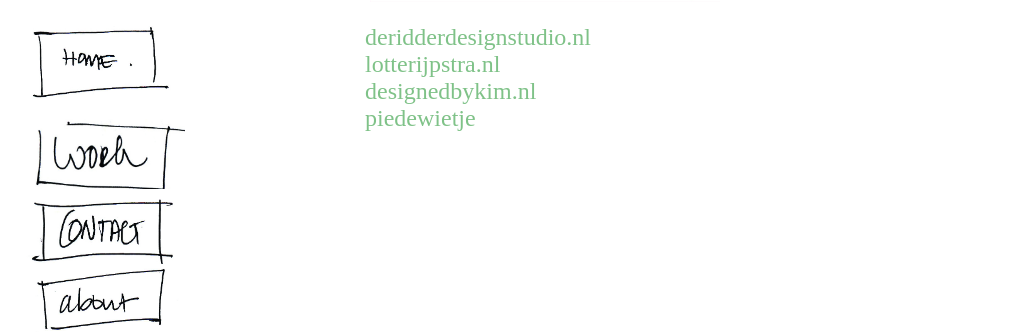
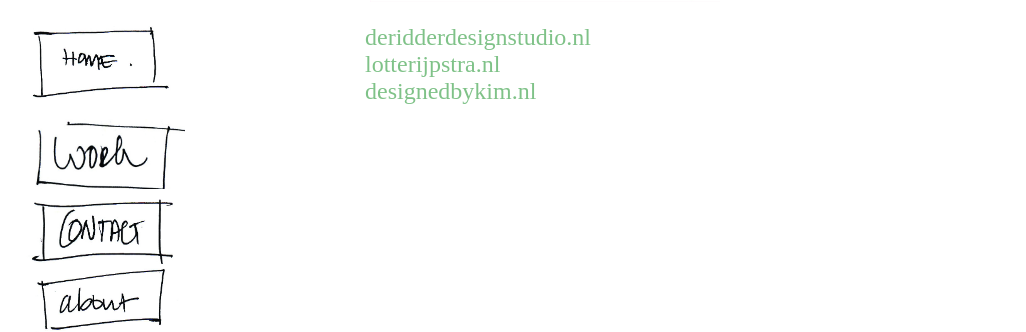
Before and after one commit to studiosteph/studiosteph.github.com, a Jekyll site: the page built from links.md, in a window 1280 px wide. Shown: the part 189-521 px from the top of the page, without its empty margins (75-1101 px from the left). Built offline with Jekyll 4.4.1, drawn with Linux system fonts in a browser that asks for light colours; Markdown is read by kramdown in place of the engine named in the settings.

Commit message:
removing link

```diff
--- a/links.md
+++ b/links.md
@@ -5,4 +5,3 @@ title: links
 * [deridderdesignstudio.nl](deridderdesignstudio.nl)
 * [lotterijpstra.nl](lotterijpstra.nl)
 * [designedbykim.nl](http://designedbykim.nl)
-* [piedewietje](http://www.piedewietje.nl)
```
